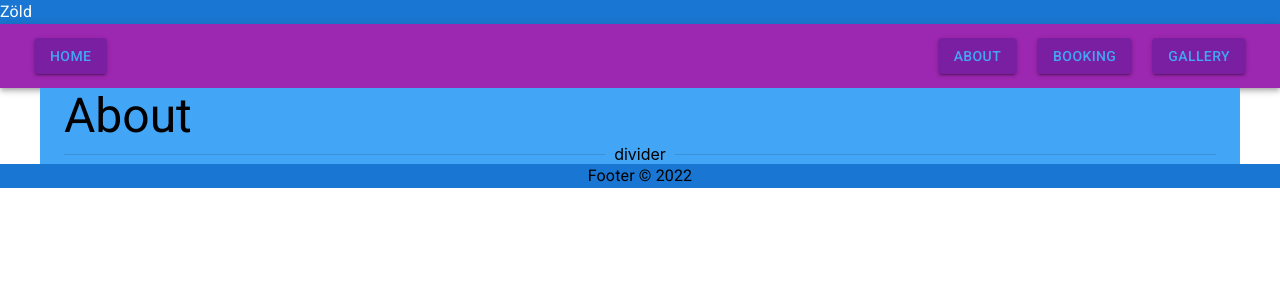
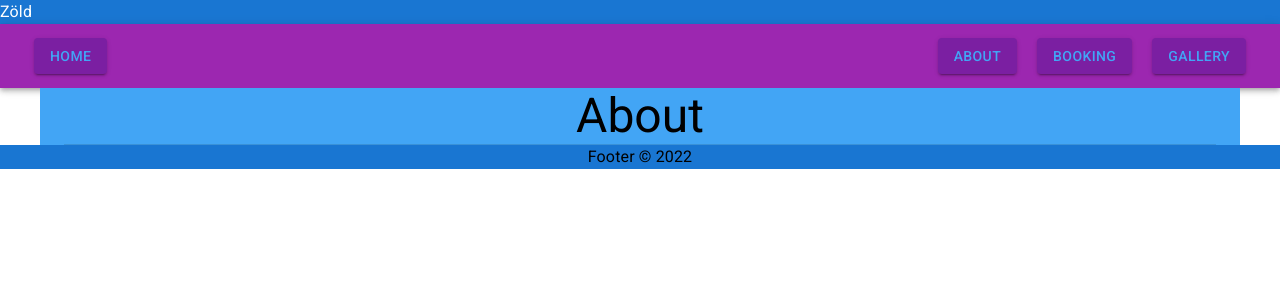
Before and after one commit to csengekulker/zold.studio, a React (Create React App) app: page /us in a window 1280 px wide. Shown: the top 300 px of the page. Built offline with nearby package versions, Linux system fonts and the light colour scheme.

Commit message:
title centered

```diff
--- a/src/core/ui/Title.js
+++ b/src/core/ui/Title.js
@@ -16,9 +16,7 @@ function Title (props) {
                 label={label}>
                 {label}
             </Typography>
-            <Divider className={classes.divider}>
-                divider
-            </Divider>
+            <Divider className={classes.divider}/>
         </>
     )
 }
--- a/src/core/ui/useStyles.js
+++ b/src/core/ui/useStyles.js
@@ -9,6 +9,7 @@ const useStyles = makeStyles()((theme) => {
         backgroundColor: theme.palette.primary.light
       },
       label: {
+        textAlign: 'center'
 
       },
       divider: {
```
